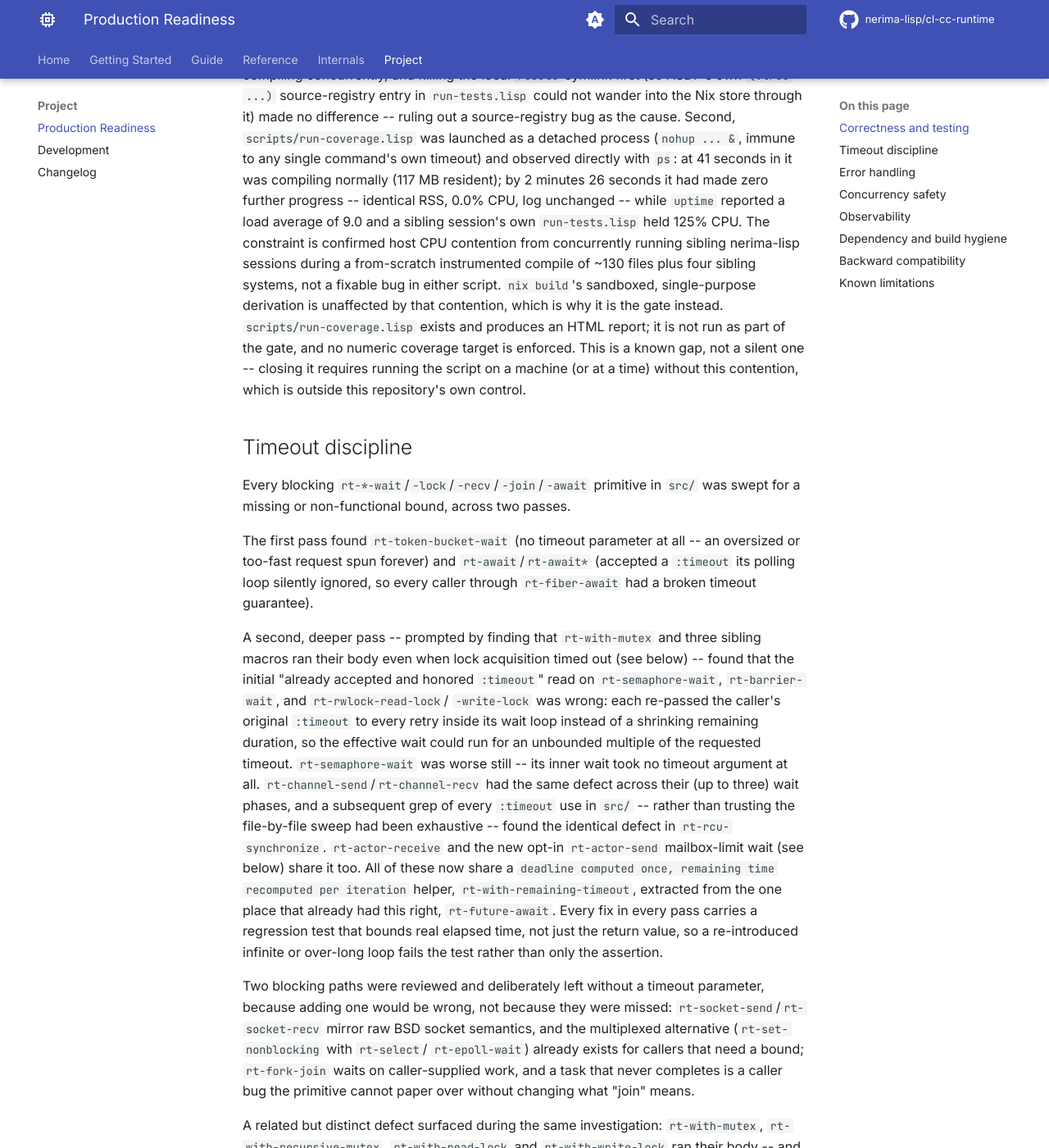
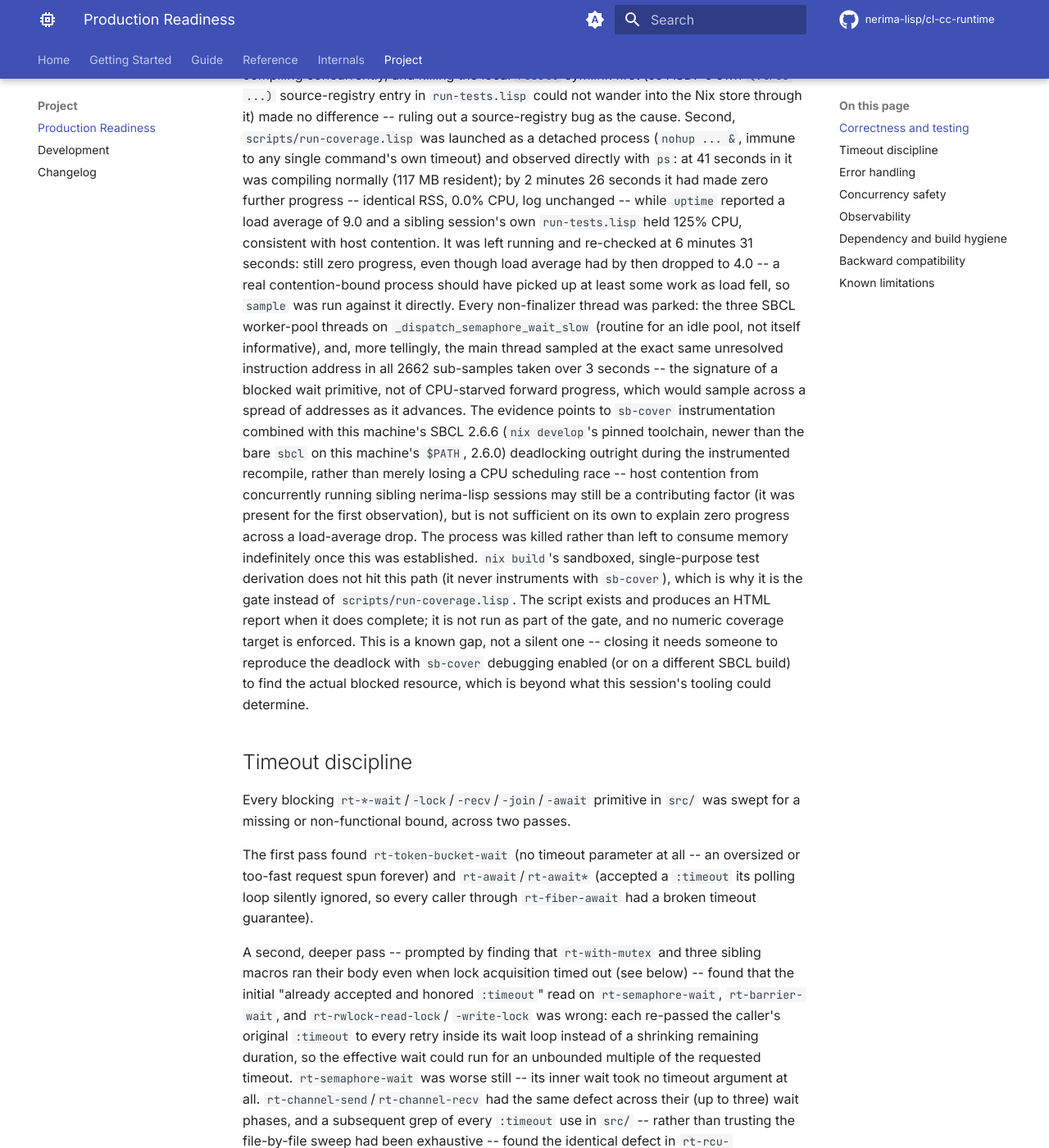
Before and after one commit to nerima-lisp/cl-cc-runtime, an MkDocs documentation site: the page built from docs/src/production-readiness.md, in a window 1280 px wide and 1400 px high, scrolled down 742 px. Shown: the whole window at 82% size. Built offline with MkDocs 1.6.1 and Material for MkDocs 9.7.7, drawn with Linux system fonts in a browser that asks for light colours; comment, search, counter and statistics services are not loaded.

Commit message:
docs: sharpen the sb-cover finding from contention to a likely deadlock
Left the detached scripts/run-coverage.lisp process running past the first
observation and re-checked it: still zero progress at 6m31s even though
system load average had fallen from 9.0 to 4.0 in the meantime, which a
purely contention-bound process should not do. `sample` against the live
process showed every non-finalizer thread parked, and -- the actually
informative part -- the main thread sitting at one identical unresolved
instruction address across all 2662 sub-samples taken over 3 seconds, the
signature of a blocked wait primitive rather than of scheduled-but-slow
forward progress. Points at sb-cover instrumentation deadlocking against
this machine's `nix develop`-pinned SBCL 2.6.6, not (or not only) losing a
scheduling race against sibling sessions. Killed the process once this was
established rather than leave it parked indefinitely. Root-causing the
actual blocked resource needs SBCL-level debugging this session's tooling
cannot do.

```diff
--- a/docs/src/production-readiness.md
+++ b/docs/src/production-readiness.md
@@ -36,16 +36,33 @@ command's own timeout) and observed directly with `ps`: at 41 seconds in it
 was compiling normally (117 MB resident); by 2 minutes 26 seconds it had
 made zero further progress -- identical RSS, 0.0% CPU, log unchanged --
 while `uptime` reported a load average of 9.0 and a sibling session's own
-`run-tests.lisp` held 125% CPU. The constraint is confirmed host CPU
-contention from concurrently running sibling nerima-lisp sessions during a
-from-scratch instrumented compile of ~130 files plus four sibling systems,
-not a fixable bug in either script. `nix build`'s sandboxed, single-purpose
-derivation is unaffected by that contention, which is why it is the gate
-instead. `scripts/run-coverage.lisp` exists and produces an HTML report; it
-is not run as part of the gate, and no numeric coverage target is enforced.
-This is a known gap, not a silent one -- closing it requires running the
-script on a machine (or at a time) without this contention, which is outside
-this repository's own control.
+`run-tests.lisp` held 125% CPU, consistent with host contention. It was left
+running and re-checked at 6 minutes 31 seconds: still zero progress, even
+though load average had by then dropped to 4.0 -- a real contention-bound
+process should have picked up at least some work as load fell, so `sample`
+was run against it directly. Every non-finalizer thread was parked: the
+three SBCL worker-pool threads on `_dispatch_semaphore_wait_slow` (routine
+for an idle pool, not itself informative), and, more tellingly, the main
+thread sampled at the exact same unresolved instruction address in all 2662
+sub-samples taken over 3 seconds -- the signature of a blocked wait
+primitive, not of CPU-starved forward progress, which would sample across a
+spread of addresses as it advances. The evidence points to `sb-cover`
+instrumentation combined with this machine's SBCL 2.6.6 (`nix develop`'s
+pinned toolchain, newer than the bare `sbcl` on this machine's `$PATH`,
+2.6.0) deadlocking outright during the instrumented recompile, rather than
+merely losing a CPU scheduling race -- host contention from concurrently
+running sibling nerima-lisp sessions may still be a contributing factor (it
+was present for the first observation), but is not sufficient on its own to
+explain zero progress across a load-average drop. The process was killed
+rather than left to consume memory indefinitely once this was established.
+`nix build`'s sandboxed, single-purpose test derivation does not hit this
+path (it never instruments with `sb-cover`), which is why it is the gate
+instead of `scripts/run-coverage.lisp`. The script exists and produces an
+HTML report when it does complete; it is not run as part of the gate, and no
+numeric coverage target is enforced. This is a known gap, not a silent one
+-- closing it needs someone to reproduce the deadlock with `sb-cover`
+debugging enabled (or on a different SBCL build) to find the actual blocked
+resource, which is beyond what this session's tooling could determine.
 
 ## Timeout discipline
 
```
